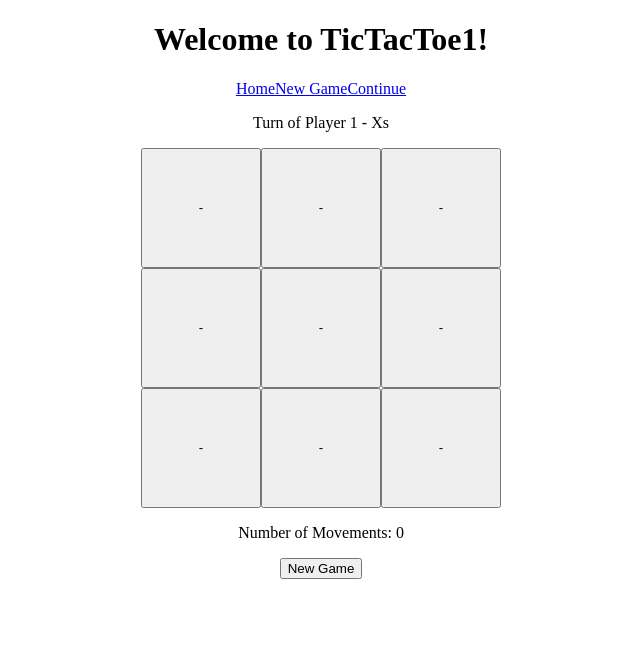
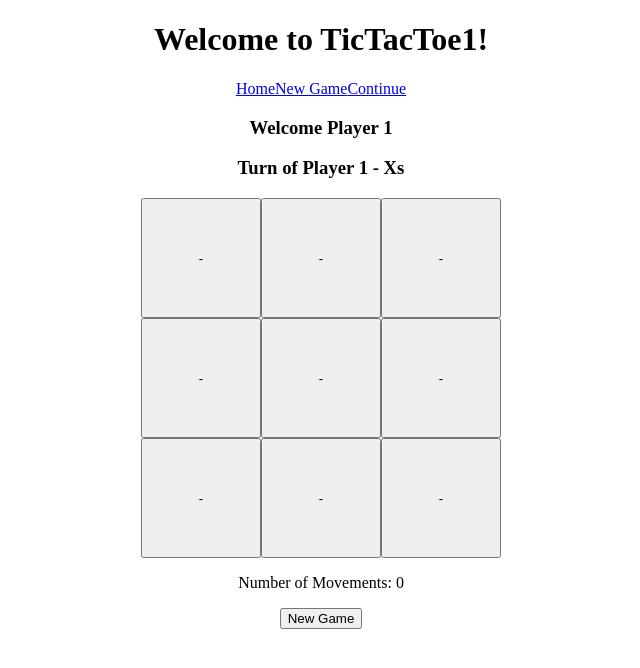
Before and after one commit to rdab/TicTacToe, an Angular app: page /new in a window 1280 px wide. Shown: the top 668 px of the page, without its empty margins (319-959 px from the left). Built offline with nearby package versions, Linux system fonts and the light colour scheme.

Commit message:
show welcome message to first player

```diff
--- a/src/app/game/header/header.component.html
+++ b/src/app/game/header/header.component.html
@@ -1,3 +1,6 @@
+<header>
+  <h3>Welcome {{ _stateService._player1.name }}</h3>
+  <h3>
     <p *ngIf="!(_stateService.state$ | async).winner &&
               (_stateService.state$ | async).plays != 9">
       Turn of {{ (_stateService.state$ | async).turn.name }} - {{ (_stateService.state$ | async).turn.symbol }}s
@@ -9,3 +12,5 @@
               (_stateService.state$ | async).plays == 9">
       It's a Draw! Try again!
     </p>
+  </h3>
+</header>
```
Lines whose indentation alone changed are shown as unchanged.
